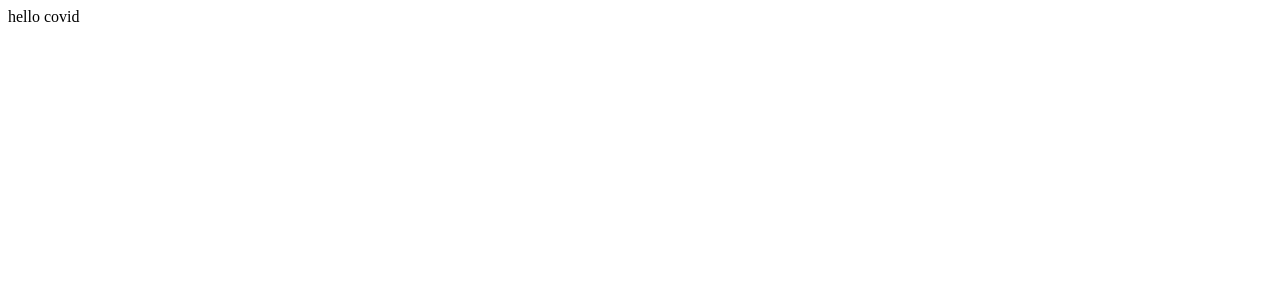
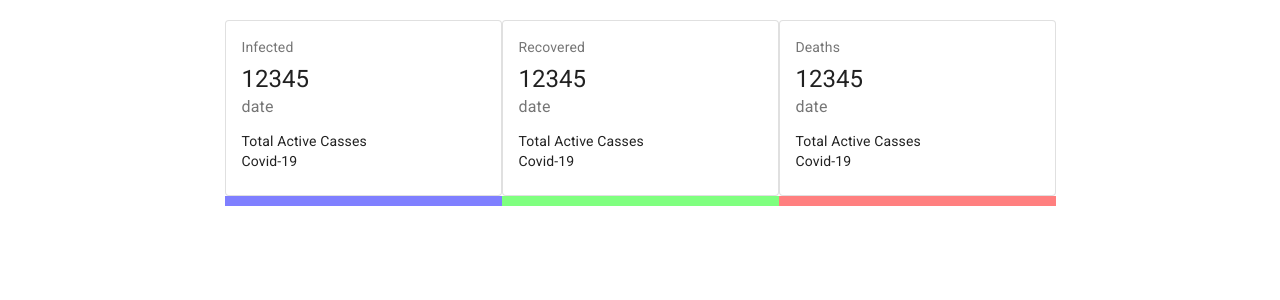
Before and after one commit to ehmusman/covid-19-tracker, a React (Create React App) app: page / in a window 1280 px wide. Shown: the top 300 px of the page. Built offline with nearby package versions, Linux system fonts and the light colour scheme.

Commit message:
cards are made

```diff
--- a/package.json
+++ b/package.json
@@ -3,10 +3,16 @@
   "version": "0.1.0",
   "private": true,
   "dependencies": {
+    "@material-ui/core": "^4.11.2",
+    "@material-ui/icons": "^4.11.2",
     "@testing-library/jest-dom": "^5.11.4",
     "@testing-library/react": "^11.1.0",
     "@testing-library/user-event": "^12.1.10",
+    "axios": "^0.21.1",
+    "classnames": "^2.2.6",
     "react": "^17.0.1",
+    "react-chartjs-2": "^2.11.1",
+    "react-countup": "^4.3.3",
     "react-dom": "^17.0.1",
     "react-scripts": "4.0.1",
     "web-vitals": "^0.2.4"
--- a/public/index.html
+++ b/public/index.html
@@ -10,6 +10,9 @@
       content="Web site created using create-react-app"
     />
     <link rel="apple-touch-icon" href="%PUBLIC_URL%/logo192.png" />
+    <link rel="stylesheet" href="https://fonts.googleapis.com/css?family=Roboto:300,400,500,700&display=swap" />
+    <link rel="stylesheet" href="https://fonts.googleapis.com/icon?family=Material+Icons" />
+
     <!--
       manifest.json provides metadata used when your web app is installed on a
       user's mobile device or desktop. See https://developers.google.com/web/fundamentals/web-app-manifest/
--- /dev/null
+++ b/src/App.css
@@ -0,0 +1,36 @@
+body {
+  padding: 0;
+  margin: 0;
+  box-sizing: border-box;
+}
+.container {
+  max-width: 900px;
+  margin: 20px auto;
+}
+.card-container {
+  display: flex;
+  flex-direction: row;
+  flex-wrap: wrap;
+  justify-content: center;
+}
+.infected {
+  border-bottom: 10px solid rgba(0, 0, 255, 0.5);
+}
+.infected:hover {
+  border-top: 10px solid rgba(0, 0, 255, 0.5);
+}
+
+.recovered {
+  border-bottom: 10px solid rgba(0, 255, 0, 0.5);
+}
+.recovered:hover {
+  border-top: 10px solid rgba(0, 255, 0, 0.5);
+}
+
+.death {
+  border-bottom: 10px solid rgba(255, 0, 0, 0.5);
+}
+
+.death:hover {
+  border-top: 10px solid rgba(255, 0, 0, 0.5);
+}
--- a/src/App.js
+++ b/src/App.js
@@ -1,10 +1,13 @@
+// import { Card } from '@material-ui/core'
+
 import React from 'react'
-
+import MainCard from './components/card/MainCard'
+import './App.css'
 function App() {
     return (
-        <div>
-            hello covid
-        </div>
+        <>
+            <MainCard />
+        </>
     )
 }
 
--- /dev/null
+++ b/src/components/card/CardComponent.js
@@ -0,0 +1,55 @@
+import React from 'react';
+import { makeStyles } from '@material-ui/core/styles';
+import Card from '@material-ui/core/Card';
+import CardContent from '@material-ui/core/CardContent';
+import Typography from '@material-ui/core/Typography';
+
+const useStyles = makeStyles({
+    root: {
+        minWidth: 275,
+    },
+    bullet: {
+        display: 'inline-block',
+        margin: '0 2px',
+        transform: 'scale(0.8)',
+    },
+    title: {
+        fontSize: 14,
+    },
+    pos: {
+        marginBottom: 12,
+    },
+});
+
+function CardComponent({ heading, numbers, identity, date }) {
+    console.log(heading, numbers, date, identity)
+    const classes = useStyles();
+
+    return (
+        <div className={identity}>
+            <Card className={classes.root} xs={12} md={12} variant="outlined">
+                <CardContent>
+                    <Typography className={classes.title} color="textSecondary" gutterBottom>
+                        {heading}
+                    </Typography>
+                    <Typography variant="h5" component="h2">
+                        {numbers}
+                    </Typography>
+                    <Typography className={classes.pos} color="textSecondary">
+                        {date}
+                    </Typography>
+                    <Typography variant="body2" component="p">
+                        Total Active Casses
+                          <br />
+                    </Typography>
+                    <Typography variant="body2" component="p">
+                        Covid-19
+                          <br />
+                    </Typography>
+
+                </CardContent>
+            </Card>
+        </div>
+    );
+}
+export default CardComponent;
--- /dev/null
+++ b/src/components/card/MainCard.js
@@ -0,0 +1,28 @@
+import React from 'react'
+import CardComponent from './CardComponent'
+
+function MainCard() {
+    return (
+        <div className='card-container container'>
+            <CardComponent
+                heading='Infected'
+                numbers='12345'
+                date='date'
+                identity='infected'
+            />
+            <CardComponent
+                heading='Recovered'
+                numbers='12345'
+                date='date'
+                identity='recovered'
+            />
+            <CardComponent
+                heading='Deaths'
+                numbers='12345'
+                date='date'
+                identity='death'
+            />
+        </div>
+    )
+}
+export default MainCard
```
Also changed, not shown: src/context/CovidState.js (added), src/context/covidContext.js (added), src/context/covidReducer.js (added), 1 other file (tests, documents, lock files or other folders).
